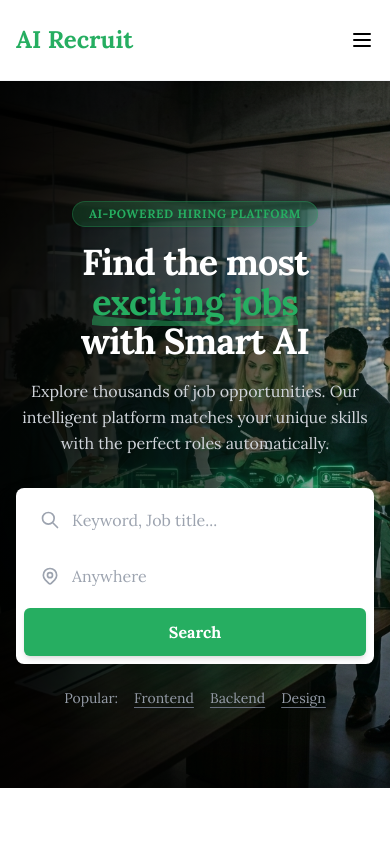
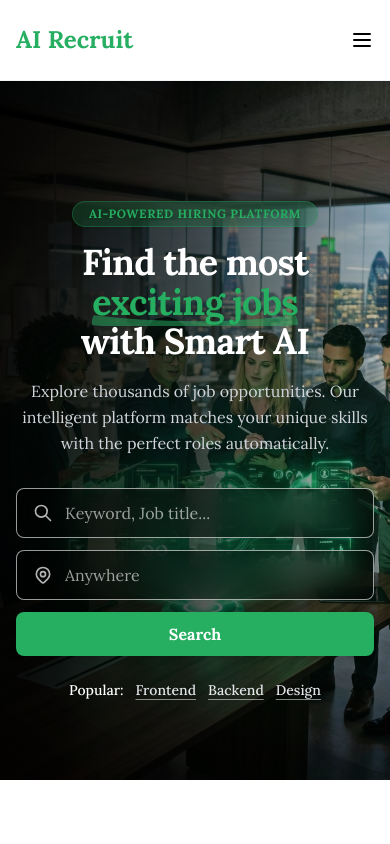
Before and after one commit to Iqbalhossen07/ai-recruitment, a Next.js app: page / in a window 390 px wide. Shown: the top 844 px of the page. Built offline with nearby package versions, Linux system fonts and the light colour scheme.

Commit message:
style: transparent search form and refined mobile view

```diff
--- a/src/app/page.tsx
+++ b/src/app/page.tsx
@@ -38,38 +38,38 @@ export default function Home() {
             </p>
 
             {/* Search Bar Form */}
-            <form action="/jobs" method="GET" className="w-full max-w-3xl bg-white rounded-lg p-2 shadow-2xl flex flex-col md:flex-row gap-2 transform hover:scale-[1.01] transition-transform duration-300">
+            <form action="/jobs" method="GET" className="w-full max-w-3xl flex flex-col md:flex-row gap-3 transform hover:scale-[1.01] transition-transform duration-300">
 
-              <div className="flex-1 flex items-center px-4 md:border-r border-gray-200">
-                <svg className="w-5 h-5 text-gray-400 flex-shrink-0" fill="none" viewBox="0 0 24 24" stroke="currentColor"><path strokeLinecap="round" strokeLinejoin="round" strokeWidth={2} d="M21 21l-6-6m2-5a7 7 0 11-14 0 7 7 0 0114 0z" /></svg>
+              <div className="flex-1 flex items-center px-4 bg-black/40 backdrop-blur-md border border-white/60 rounded-lg shadow-inner focus-within:border-primary transition-colors">
+                <svg className="w-5 h-5 text-white/70 flex-shrink-0" fill="none" viewBox="0 0 24 24" stroke="currentColor"><path strokeLinecap="round" strokeLinejoin="round" strokeWidth={2} d="M21 21l-6-6m2-5a7 7 0 11-14 0 7 7 0 0114 0z" /></svg>
                 <input
                   type="text"
                   name="q"
                   placeholder="Keyword, Job title..."
-                  className="w-full py-3 px-3 outline-none text-black bg-transparent placeholder-gray-400"
+                  className="w-full py-3 px-3 outline-none text-white bg-transparent placeholder-white/60"
                 />
               </div>
 
-              <div className="flex-1 flex items-center px-4">
-                <svg className="w-5 h-5 text-gray-400 flex-shrink-0" fill="none" viewBox="0 0 24 24" stroke="currentColor"><path strokeLinecap="round" strokeLinejoin="round" strokeWidth={2} d="M17.657 16.657L13.414 20.9a1.998 1.998 0 01-2.827 0l-4.244-4.243a8 8 0 1111.314 0z" /><path strokeLinecap="round" strokeLinejoin="round" strokeWidth={2} d="M15 11a3 3 0 11-6 0 3 3 0 016 0z" /></svg>
+              <div className="flex-1 flex items-center px-4 bg-black/40 backdrop-blur-md border border-white/60 rounded-lg shadow-inner focus-within:border-primary transition-colors">
+                <svg className="w-5 h-5 text-white/70 flex-shrink-0" fill="none" viewBox="0 0 24 24" stroke="currentColor"><path strokeLinecap="round" strokeLinejoin="round" strokeWidth={2} d="M17.657 16.657L13.414 20.9a1.998 1.998 0 01-2.827 0l-4.244-4.243a8 8 0 1111.314 0z" /><path strokeLinecap="round" strokeLinejoin="round" strokeWidth={2} d="M15 11a3 3 0 11-6 0 3 3 0 016 0z" /></svg>
                 <input
                   type="text"
                   name="loc"
                   placeholder="Anywhere"
-                  className="w-full py-3 px-3 outline-none text-black bg-transparent placeholder-gray-400"
+                  className="w-full py-3 px-3 outline-none text-white bg-transparent placeholder-white/60"
                 />
               </div>
 
-              <button type="submit" className="bg-primary text-white px-8 py-3 rounded-md font-bold hover:bg-primary-hover shadow-md hover:shadow-lg transition-all duration-300 w-full md:w-auto">
+              <button type="submit" className="bg-primary text-white px-6 md:px-8 py-2.5 md:py-3 rounded-lg font-bold hover:bg-primary-hover shadow-md hover:shadow-lg transition-all duration-300 w-full md:w-auto">
                 Search
               </button>
             </form>
 
-            <div className="mt-6 flex items-center space-x-4 text-sm text-gray-400">
-              <span>Popular:</span>
-              <Link href="/jobs?q=Frontend" className="hover:text-white transition-colors underline decoration-gray-500 underline-offset-4">Frontend</Link>
-              <Link href="/jobs?q=Backend" className="hover:text-white transition-colors underline decoration-gray-500 underline-offset-4">Backend</Link>
-              <Link href="/jobs?q=Design" className="hover:text-white transition-colors underline decoration-gray-500 underline-offset-4">Design</Link>
+            <div className="mt-6 flex flex-wrap justify-center items-center gap-3 md:space-x-4 text-sm md:text-base text-gray-200 font-medium">
+              <span className="text-white">Popular:</span>
+              <Link href="/jobs?q=Frontend" className="hover:text-primary transition-colors underline decoration-white/50 underline-offset-4">Frontend</Link>
+              <Link href="/jobs?q=Backend" className="hover:text-primary transition-colors underline decoration-white/50 underline-offset-4">Backend</Link>
+              <Link href="/jobs?q=Design" className="hover:text-primary transition-colors underline decoration-white/50 underline-offset-4">Design</Link>
             </div>
 
           </div>
```
